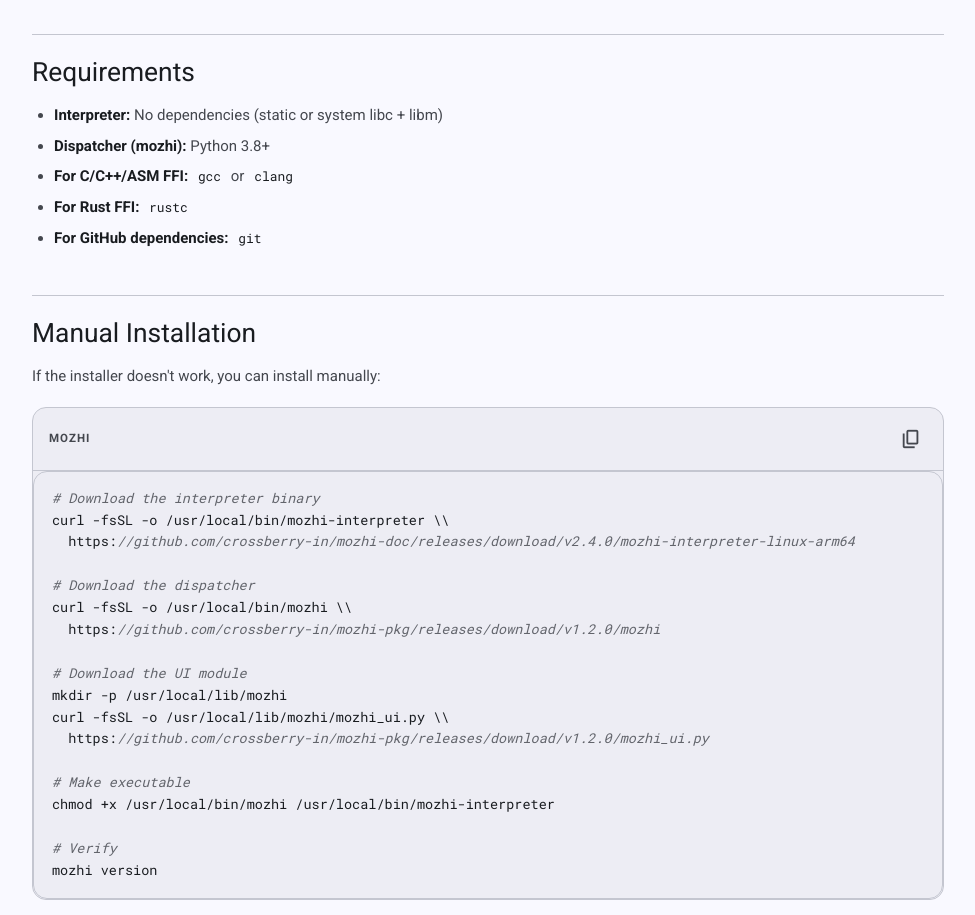
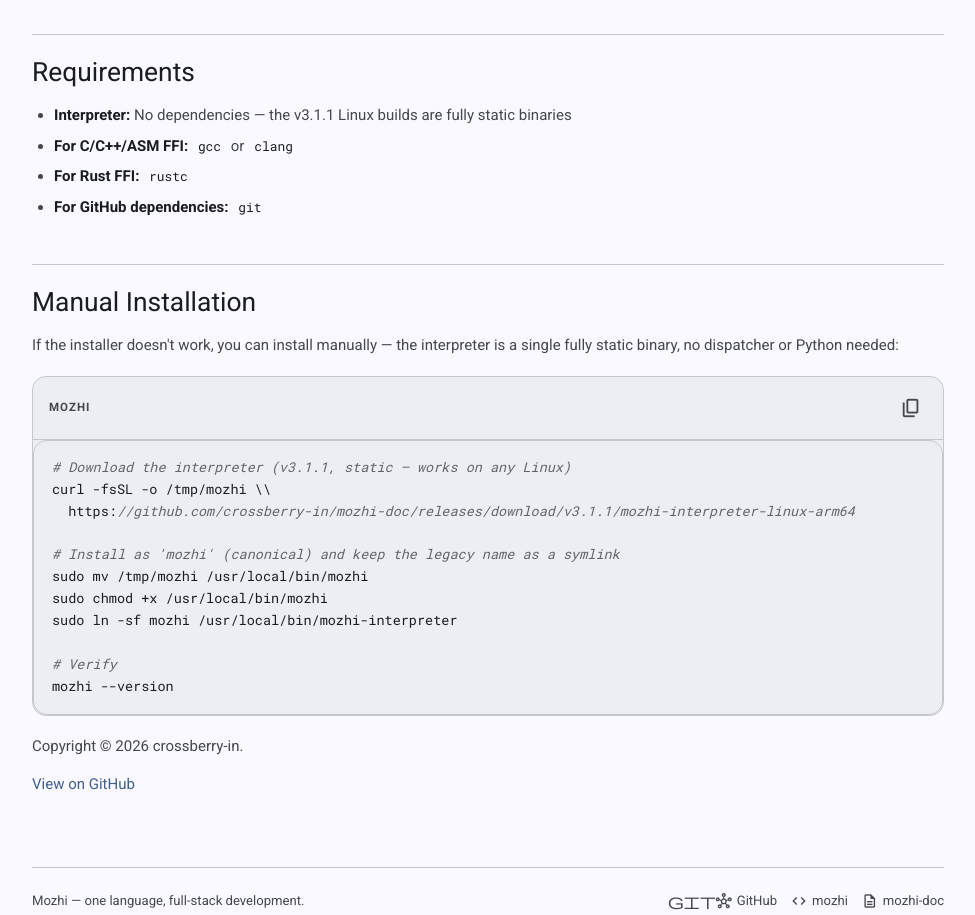
Before and after one commit to crossberry-in/mozhi-doc, a plain HTML site: page install.html in a window 1280 px wide. Shown: the part 1960-2875 px from the top of the page, without its empty margins (296-1271 px from the left). Drawn offline with nearby package versions, Linux system fonts and the light colour scheme.

Commit message:
fix(install): install the interpreter as 'mozhi' + cut v3.1.1 release
install.sh installed the binary as 'mozhi-interpreter' while every
doc promised the 'mozhi' command — users got 'command not found'
after a successful-looking install. Rewrite:

- canonical name 'mozhi' + 'mozhi-interpreter' compat symlink
- Termux ($PREFIX) and musl/Alpine detection, static v3.1.1 assets
- version fallback chain v3.1.1 -> v2.5.0 (macOS/Windows have no
  v3.1.1 build yet and now resolve automatically)
- no-sudo install-dir selection, PATH warning, MOZHI_INSTALL_DIR
- real verification (temp-file run) — the old /dev/stdin pipe test
  read an empty program and never validated anything
- install.ps1: fix non-existent asset name, mozhi.exe canonical,
  latest->v2.5.0 fallback; install-fast.sh: pin existing v2.6.0;
  install-tui.sh: install as 'mozhi-tui' (no longer shadows 'mozhi')

Release v3.1.1 published in this repo: first public v3 line, fully
static linux x86_64/arm64 binaries (musl, SQLite vendored).
Docs updated: README What's New, INSTALL.md, install.html manual
flow, examples/fs_notebook.mz renamed a parameter that shadowed a
builtin on older interpreters.

```diff
--- a/install.html
+++ b/install.html
@@ -115,33 +115,25 @@ mozhi doctor       # Should show all green checks</code></pre>
 
             <h2>Requirements</h2>
             <ul>
-                <li><strong>Interpreter:</strong> No dependencies (static or system libc + libm)</li>
-                <li><strong>Dispatcher (mozhi):</strong> Python 3.8+</li>
+                <li><strong>Interpreter:</strong> No dependencies — the v3.1.1 Linux builds are fully static binaries</li>
                 <li><strong>For C/C++/ASM FFI:</strong> <code>gcc</code> or <code>clang</code></li>
                 <li><strong>For Rust FFI:</strong> <code>rustc</code></li>
                 <li><strong>For GitHub dependencies:</strong> <code>git</code></li>
             </ul>
 
             <h2>Manual Installation</h2>
-            <p>If the installer doesn't work, you can install manually:</p>
-            <pre><code># Download the interpreter binary
-curl -fsSL -o /usr/local/bin/mozhi-interpreter \\
-  https://github.com/crossberry-in/mozhi-doc/releases/download/v2.4.0/mozhi-interpreter-linux-arm64
+            <p>If the installer doesn't work, you can install manually — the interpreter is a single fully static binary, no dispatcher or Python needed:</p>
+            <pre><code># Download the interpreter (v3.1.1, static — works on any Linux)
+curl -fsSL -o /tmp/mozhi \\
+  https://github.com/crossberry-in/mozhi-doc/releases/download/v3.1.1/mozhi-interpreter-linux-arm64
 
-# Download the dispatcher
-curl -fsSL -o /usr/local/bin/mozhi \\
-  https://github.com/crossberry-in/mozhi-pkg/releases/download/v1.2.0/mozhi
-
-# Download the UI module
-mkdir -p /usr/local/lib/mozhi
-curl -fsSL -o /usr/local/lib/mozhi/mozhi_ui.py \\
-  https://github.com/crossberry-in/mozhi-pkg/releases/download/v1.2.0/mozhi_ui.py
-
-# Make executable
-chmod +x /usr/local/bin/mozhi /usr/local/bin/mozhi-interpreter
+# Install as 'mozhi' (canonical) and keep the legacy name as a symlink
+sudo mv /tmp/mozhi /usr/local/bin/mozhi
+sudo chmod +x /usr/local/bin/mozhi
+sudo ln -sf mozhi /usr/local/bin/mozhi-interpreter
 
 # Verify
-mozhi version</code></pre>
+mozhi --version</code></pre>
 
             <div class="footer">
                 <p>Copyright &copy; 2026 crossberry-in.</p>
```
Also changed, not shown: INSTALL.md (+6 -4 lines), CHANGELOG.md, README.md, 5 other files.
